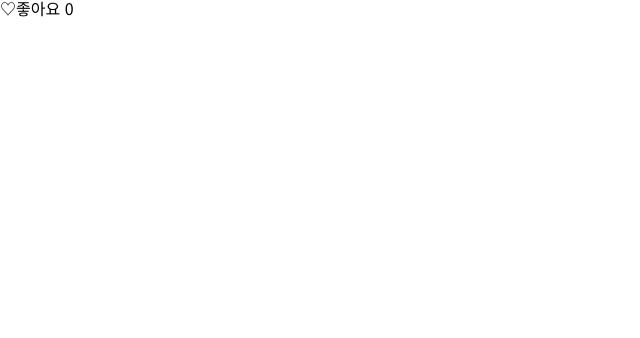
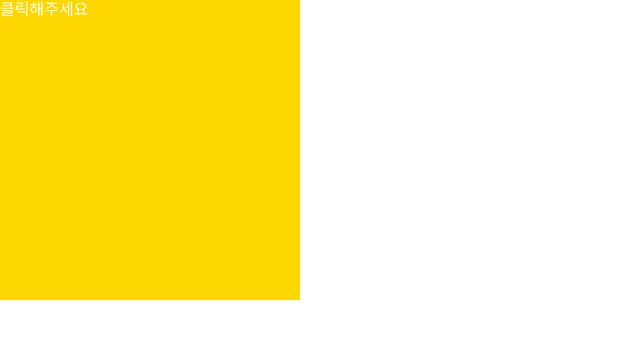
Before and after one commit to aren0416/basic-react, a React (Create React App) app: page / in a window 1280 px wide. Shown: the top 338 px of the page, without its empty margins (0-640 px from the left). Built offline with nearby package versions, Linux system fonts and the light colour scheme.

Commit message:
click boxcolor change

```diff
--- a/src/components/Event.js
+++ b/src/components/Event.js
@@ -22,20 +22,54 @@
 //   );
 // };
 
+// import { useState } from "react";
+
+// export const Event = () => {
+//   const [like, setLike] = useState(0);
+//   const [heart, setHeart] = useState("♡");
+
+//   const onClickHeart = () => {
+//     setLike(like + 1);
+//     setHeart("♥︎");
+//   };
+
+//   return (
+//     <div>
+//       <span onClick={onClickHeart}>{heart}</span>좋아요 <span>{like}</span>
+//     </div>
+//   );
+// };
+
 import { useState } from "react";
+import styled from "styled-components";
+
+const Box = styled.div`
+  width: 300px;
+  height: 300px;
+  background-color: ${(props) => props.backColor};
+  color: white;
+`;
 
 export const Event = () => {
-  const [like, setLike] = useState(0);
-  const [heart, setHeart] = useState("♡");
+  const [color, setColor] = useState("gold");
 
-  const onClickHeart = () => {
-    setLike(like + 1);
-    setHeart("♥︎");
+  const [num, setNum] = useState(0);
+
+  const onClickBox = () => {
+    // setColor("salmon");
+    if (num === 0) {
+      setColor("mediumslateblue");
+      setNum(num + 1);
+    } else if (num === 1) {
+      setColor("gold");
+      setNum(num - 1);
+    }
+    console.log(num);
   };
 
   return (
-    <div>
-      <span onClick={onClickHeart}>{heart}</span>좋아요 <span>{like}</span>
-    </div>
+    <Box backColor={color} onClick={onClickBox}>
+      <h3>클릭해주세요</h3>
+    </Box>
   );
 };
```
